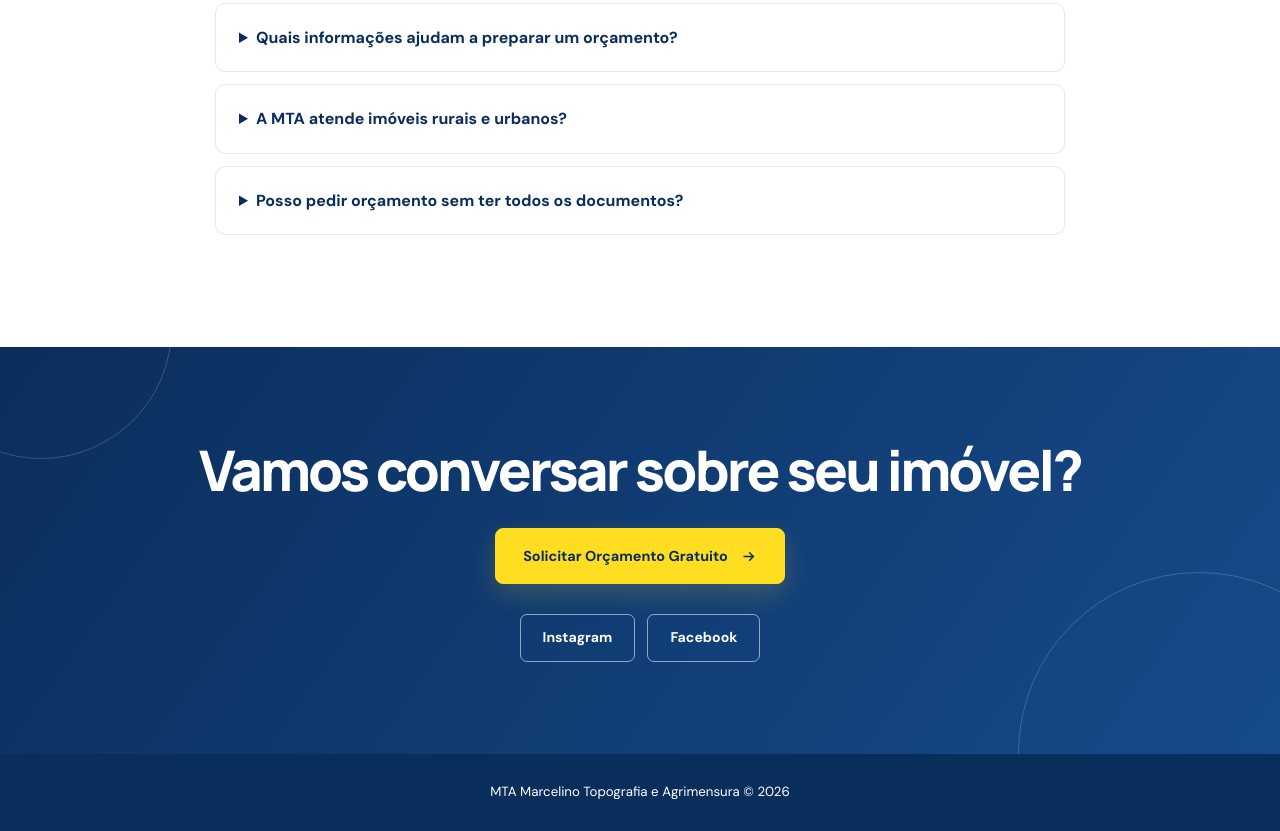
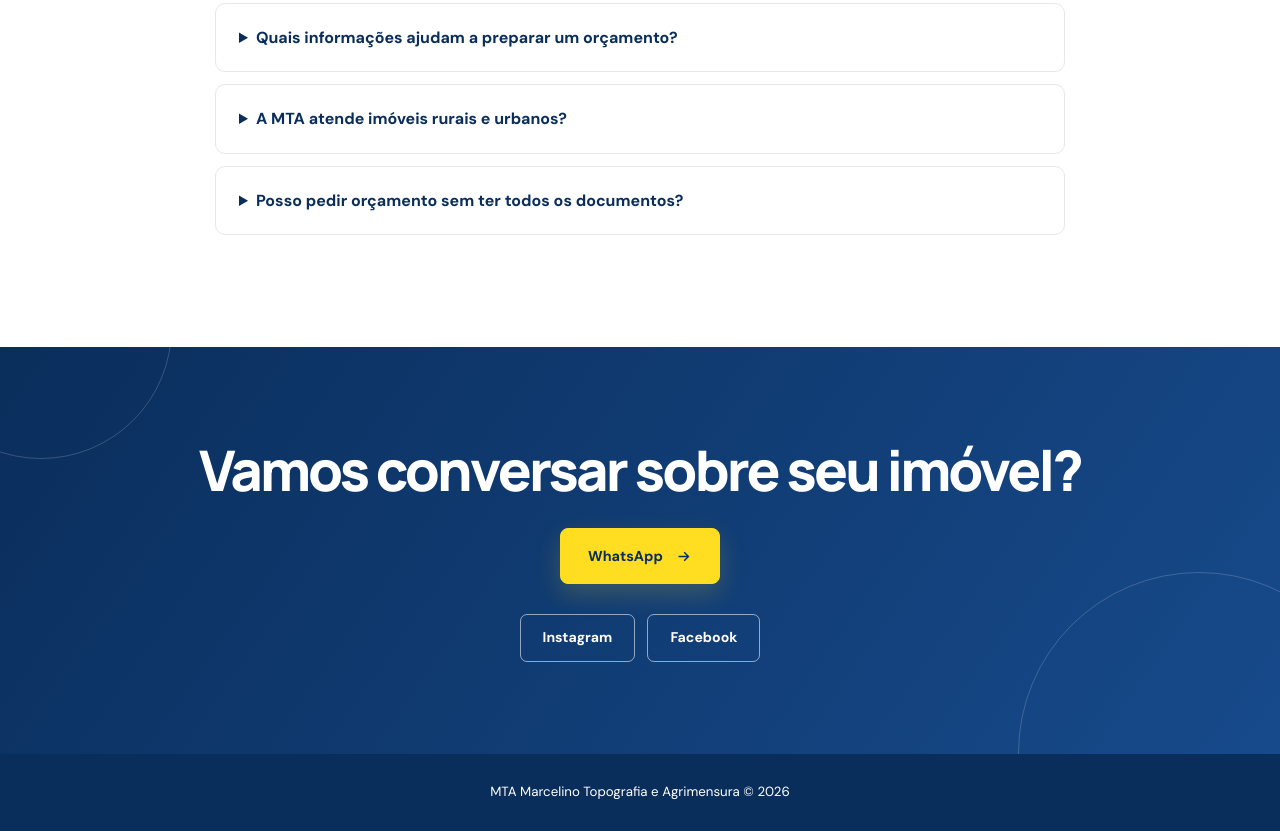
Before and after one commit to rhyandiegomarcelino-ai/sitemta, a plain HTML site: page index.html in a window 1280 px wide. Shown: the part 6088-6919 px from the top of the page. Drawn offline with Linux system fonts and the light colour scheme.

Commit message:
Update index.html

```diff
--- a/index.html
+++ b/index.html
@@ -454,6 +454,14 @@
               <div><h3>Assessoria Jurídica Imobiliária</h3><strong>Advogado especialista em Direito Imobiliário</strong></div>
             </div>
             <p class="partner-description">✔ Suporte jurídico com serviços de regularização e documentação imobiliária.</p>
+            </p>
+            </p>
+            </p>
+            </p>
+            </p>
+            </p>
+            </p>
+            </p>
 <a class="btn" href="https://wa.me/5541988842635?text=Ol%C3%A1%2C%20gostaria%20de%20mais%20informa%C3%A7%C3%B5es%20sobre%20assessoria%20jur%C3%ADdica%20imobili%C3%A1ria."
                onclick="gtag('event', 'whatsapp_juridico', {'event_category': 'contato', 'event_label': 'Assessoria Jurídica', 'transport_type': 'beacon'});">
               Mais Informações
@@ -549,7 +557,7 @@
         <h2>Vamos conversar sobre seu imóvel?</h2>
         <a class="btn" target="_blank" rel="noopener noreferrer" href="https://wa.me/5541988842635?text=Ol%C3%A1%2C%20vim%20pelo%20site%20da%20MTA%20e%20gostaria%20de%20solicitar%20um%20or%C3%A7amento."
            onclick="gtag('event', 'whatsapp_orcamento', {'event_category': 'contato', 'event_label': 'Solicitar Orçamento'});">
-          Solicitar Orçamento Gratuito
+          WhatsApp
           <svg viewBox="0 0 24 24" fill="none" stroke="currentColor" stroke-width="2"><path d="M5 12h14M13 6l6 6-6 6"/></svg>
         </a>
         <div class="redes">
```
